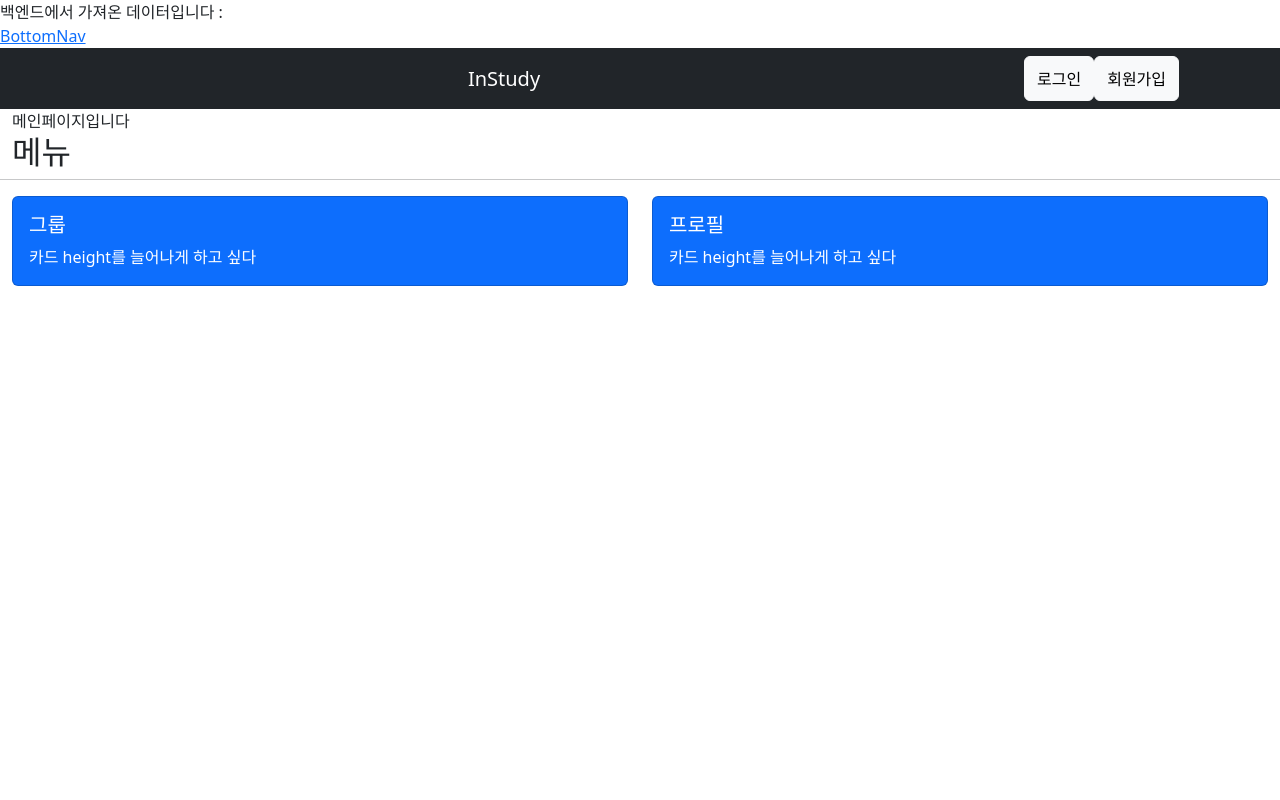
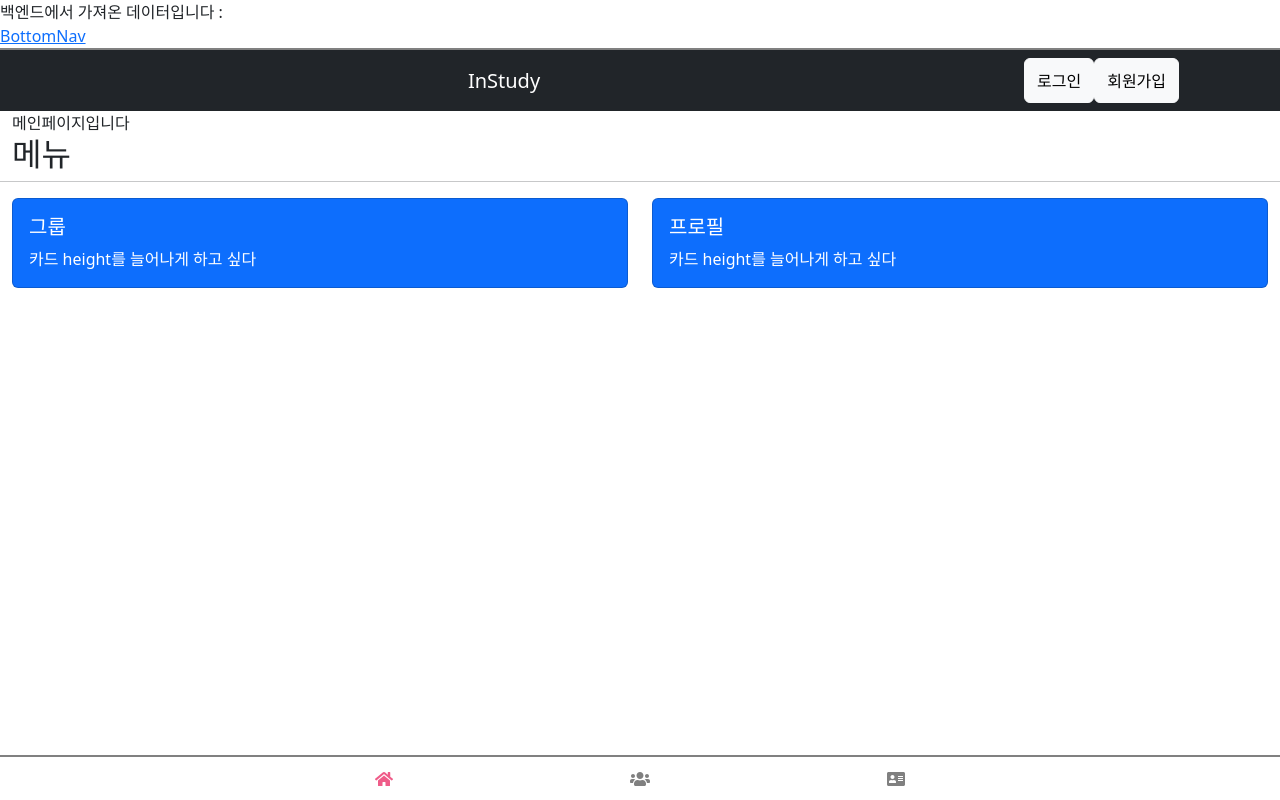
Before and after one commit to JaeWonna/instudy2, a React (Create React App) app in the folder frontend/: page / in a window 1280 px wide. Built offline with nearby package versions, Linux system fonts and the light colour scheme; no server answers.

Commit message:
[front] STYLE: 하단 네비바 추가

```diff
--- a/frontend/package.json
+++ b/frontend/package.json
@@ -22,6 +22,7 @@
     "react-dom": "^18.2.0",
     "react-router-dom": "^6.9.0",
     "react-scripts": "5.0.1",
+    "styled-components": "^5.3.9",
     "web-vitals": "^2.1.4"
   },
   "proxy": "http://localhost:8080",
--- a/frontend/src/BottomNav.js
+++ b/frontend/src/BottomNav.js
@@ -1,16 +1,42 @@
-import React from 'react';
+import React, { useState } from 'react';
 // 사용할 아이콘 import
 import { FontAwesomeIcon } from "@fortawesome/react-fontawesome";
-import { faUsers, faAddressCard } from '@fortawesome/free-solid-svg-icons';
+import { faHome, faUsers, faAddressCard } from '@fortawesome/free-solid-svg-icons';
+import { Link } from "react-router-dom";
+
 
 import './css/BottomNav.css';
 
 const BottomNav = () => {
+  // 현재 선택된 아이콘을 관리하는 state
+  const [activeNav, setActiveNav] = useState(1);
+
     return (
             <nav className="wrapper">
       {/* 하단 네비게이션 최상위 태그 */}
-      <div><FontAwesomeIcon icon={faUsers} className="users" /></div>
-      <div><FontAwesomeIcon icon={faAddressCard} className="addresscard" /></div>
+
+      <div>{""}</div>
+
+      <div>
+      <Link to="/" className="nav-link" onClick={() => setActiveNav(1)}>
+        <FontAwesomeIcon icon={faHome} className={activeNav === 1 ? "nav-item active" : "nav-item"} />
+        </Link>
+        </div>
+
+      <div>
+      <Link to="/group" className="nav-link" onClick={() => setActiveNav(2)}>
+        <FontAwesomeIcon icon={faUsers} className={activeNav === 2 ? "nav-item active" : "nav-item"} />
+        </Link>
+        </div>
+
+      <div>
+      <Link to="/profile" className="nav-link" onClick={() => setActiveNav(3)}>
+        <FontAwesomeIcon icon={faAddressCard} className={activeNav === 3 ? "nav-item active" : "nav-item"} />
+        </Link>
+        </div>
+
+        <div>{""}</div>
+
     </nav>
     );
 };
--- /dev/null
+++ b/frontend/src/components/common/layouts/HomeLayout.css
@@ -0,0 +1,15 @@
+/* nav태그 아래의 자식들을 수평정렬하기 위한 설정 */
+nav {
+    overflow: hidden;
+  }
+  /* nav태그 아래의 div태그들을 수평정렬 및 세로길이 설정 */
+  nav > div {
+    /* 수평정렬, 5개의 button을 각각 20% width만큼 할당 */
+    text-align: center;
+    float: left;
+    width: 20%;
+
+    /* 세로길이 설정 */
+    height: 45px;
+    line-height: 45px;
+  }
--- a/frontend/src/components/common/layouts/HomeLayout.js
+++ b/frontend/src/components/common/layouts/HomeLayout.js
@@ -17,7 +17,7 @@ function HomeLayout() {
     }, []);
 
     return (
-        <main>
+        <>
 
                 <Row>
             <div>메인페이지입니다</div>
@@ -34,7 +34,8 @@ function HomeLayout() {
 
             </Row>
 
-        </main>
+            </>
+
     )
 }
 
--- a/frontend/src/css/BottomNav.css
+++ b/frontend/src/css/BottomNav.css
@@ -1,15 +1,35 @@
+/* 네비바 하단 고정 밑 세로 길이 설정 */
+.wrapper {
+  position: fixed;
+  bottom: 0;
+  left: 0;
+  right: 0;
+  height: 45px;
+}
+
 /* nav태그 아래의 자식들을 수평정렬하기 위한 설정 */
 nav {
   overflow: hidden;
+  border-top: 2px solid grey;
 }
 /* nav태그 아래의 div태그들을 수평정렬 및 세로길이 설정 */
 nav > div {
   /* 수평정렬, 5개의 button을 각각 20% width만큼 할당 */
-    text-align: center;
   float: left;
   width: 20%;
+  text-align: center;
 
   /* 세로길이 설정 */
   height: 45px;
   line-height: 45px;
 }
+
+/* 하단 네비바의 메뉴를 눌렀을 때 색상 변경*/
+.nav-item {
+  color: grey;
+}
+
+/* 하단 네비바의 메뉴를 눌렀을 때 색상 변경*/
+.active {
+  color: #ef5c89;
+}
--- a/frontend/src/index.js
+++ b/frontend/src/index.js
@@ -4,10 +4,13 @@ import './index.css';
 import App from './App';
 import reportWebVitals from './reportWebVitals';
 import {BrowserRouter} from "react-router-dom";
+import BottomNav from './BottomNav';
 
 const root = ReactDOM.createRoot(document.getElementById('root'));
 root.render(
   <BrowserRouter>
+  <BottomNav />
+   {/* bottom nav가 항상 떠있도록 index.js에서 호출 */}
     <App />
   </BrowserRouter>
 );
```
Lines whose indentation alone changed are shown as unchanged.
